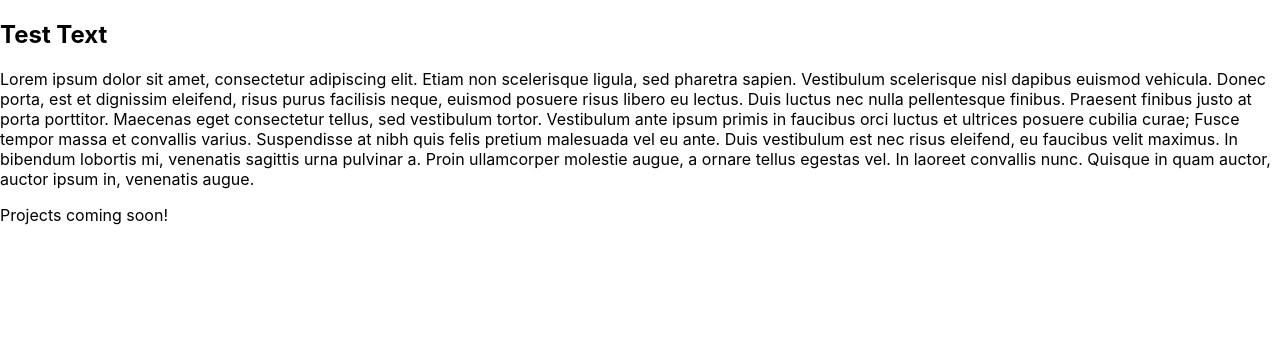
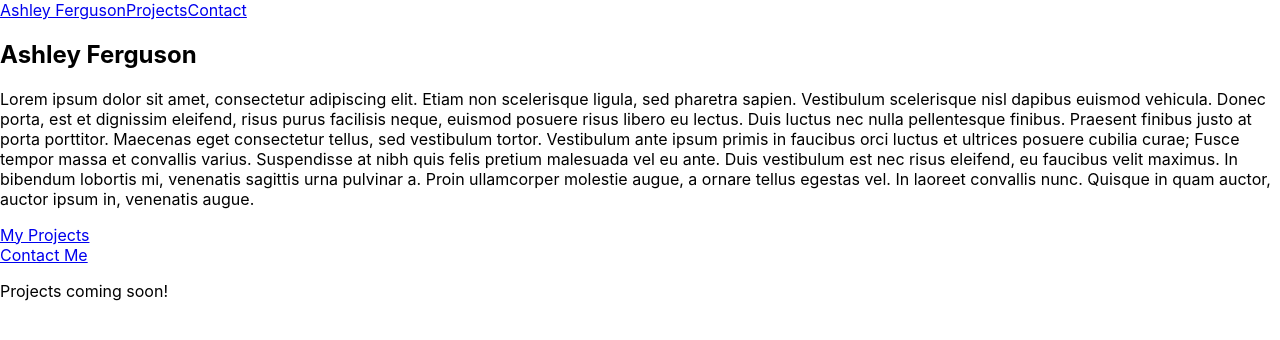
Before and after one commit to Aferguson17/react-portfolio, a React (Create React App) app: page / in a window 1280 px wide. Shown: the top 340 px of the page. Built offline with nearby package versions, Linux system fonts and the light colour scheme.

Commit message:
Build out navbar and about component

```diff
--- a/src/components/About.js
+++ b/src/components/About.js
@@ -3,9 +3,26 @@ import React from "react";
 export default function About() {
     return (
         <section id="about">
-            <h1>Test Text</h1>
-            <p>Lorem ipsum dolor sit amet, consectetur adipiscing elit. Etiam non scelerisque ligula, sed pharetra sapien. Vestibulum scelerisque nisl dapibus euismod vehicula. Donec porta, est et dignissim eleifend, risus purus facilisis neque, euismod posuere risus libero eu lectus. Duis luctus nec nulla pellentesque finibus. Praesent finibus justo at porta porttitor. Maecenas eget consectetur tellus, sed vestibulum tortor. Vestibulum ante ipsum primis in faucibus orci luctus et ultrices posuere cubilia curae; Fusce tempor massa et convallis varius. Suspendisse at nibh quis felis pretium malesuada vel eu ante. Duis vestibulum est nec risus eleifend, eu faucibus velit maximus. In bibendum lobortis mi, venenatis sagittis urna pulvinar a. Proin ullamcorper molestie augue, a ornare tellus egestas vel. In laoreet convallis nunc. Quisque in quam auctor, auctor ipsum in, venenatis augue.</p>
-        </section>
+            <div>
+                <div>
+                    <h1>Ashley Ferguson</h1>
+                    <p>Lorem ipsum dolor sit amet, consectetur adipiscing elit. Etiam non scelerisque ligula, sed pharetra sapien. Vestibulum scelerisque nisl dapibus euismod vehicula. Donec porta, est et dignissim eleifend, risus purus facilisis neque, euismod posuere risus libero eu lectus. Duis luctus nec nulla pellentesque finibus.
+                        Praesent finibus justo at porta porttitor. Maecenas eget consectetur tellus, sed vestibulum tortor. Vestibulum ante ipsum primis in faucibus orci luctus et ultrices posuere cubilia curae; Fusce tempor massa et convallis varius. Suspendisse at nibh quis felis pretium malesuada vel eu ante. Duis vestibulum est nec risus eleifend,
+                         eu faucibus velit maximus. In bibendum lobortis mi, venenatis sagittis urna pulvinar a. Proin ullamcorper molestie augue, a ornare tellus egestas vel. In laoreet convallis nunc. Quisque in quam auctor, auctor ipsum in, venenatis augue.
+                    </p>
+                    <div>
+                    <a href="#projects">
+                    My Projects
+                    </a>
+                    </div>
+                    <div>
+                    <a href="#contact">
+                    Contact Me
+                    </a>
+                    </div>
+                </div>
+            </div>
+ </section>
 
         // Add button to download CV and a contact me button to reroute to contact page
     )
--- a/src/components/Navbar.js
+++ b/src/components/Navbar.js
@@ -3,12 +3,14 @@ import React from "react";
 export default function Navbar() {
     return (
 
-        <div>
-            <a>
-                <a href="#about"></a>
-                <a href="#projects"></a>
-                <a href="#contact"></a>
-            </a>
-        </div>
+        <header>
+            <div>
+                <a>
+                    <a href="#about">Ashley Ferguson</a>
+                    <a href="#projects">Projects</a>
+                    <a href="#contact">Contact</a>
+                </a>
+            </div>
+        </header>
     );
 }
--- a/src/components/Projects.js
+++ b/src/components/Projects.js
@@ -1,6 +1,6 @@
 import React from "react";
 
-export default function () {
+export default function Projects () {
     return (
         <p>Projects coming soon!</p>
     )
```
